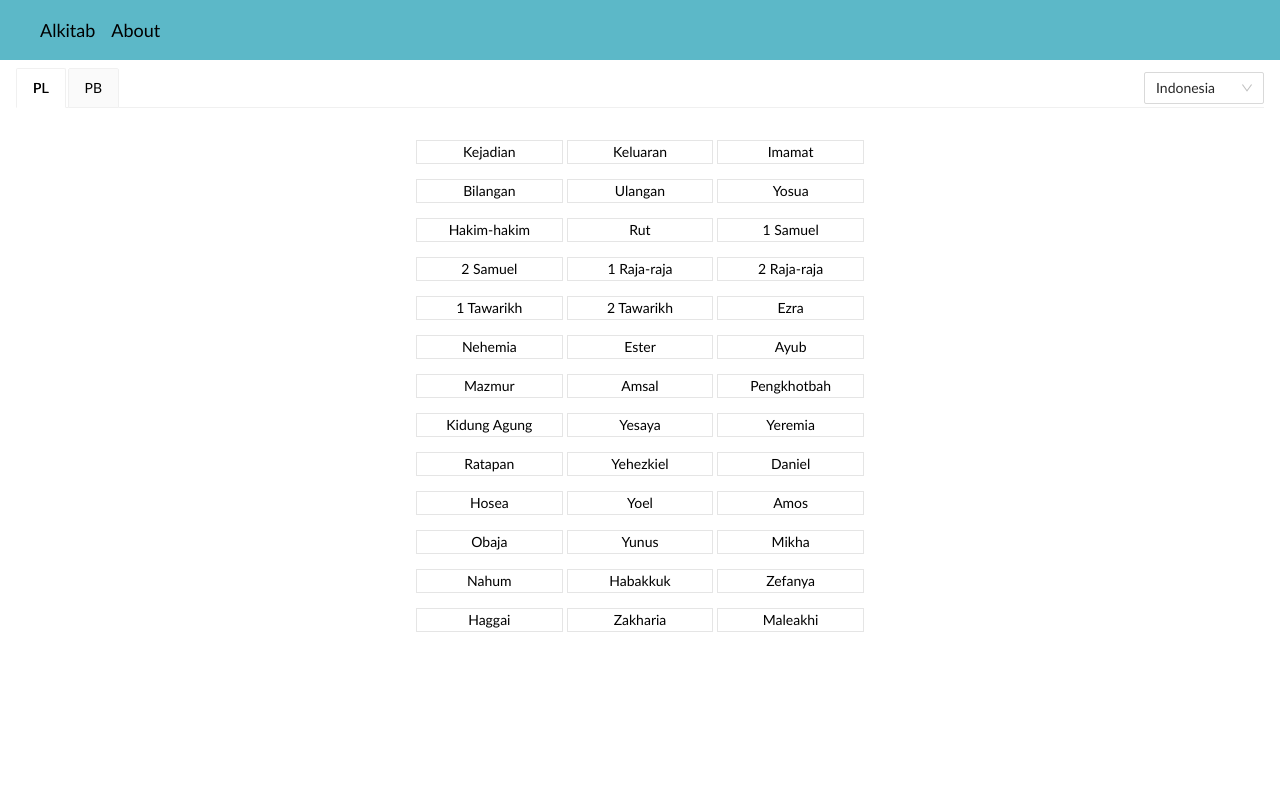
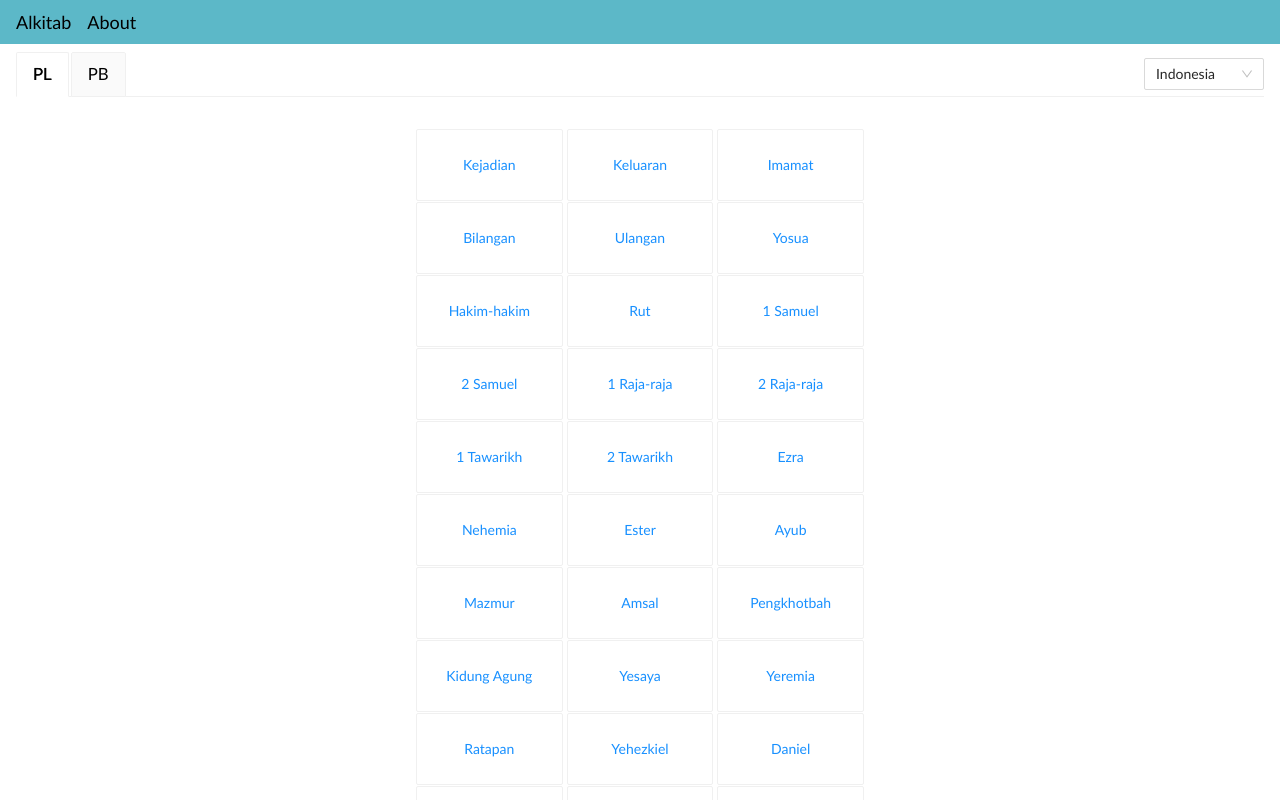
Before and after one commit to ericksih/alkitab, a React (Create React App) app: page / in a window 1280 px wide. Shown: the top 800 px of the page. Built offline with nearby package versions, Linux system fonts and the light colour scheme.

Commit message:
card display book

```diff
--- a/src/App.css
+++ b/src/App.css
@@ -12,7 +12,7 @@
 .nav-wrapper {
     display: flex;
     align-items: center;
-    padding: 0.5rem 2rem;
+    padding-left: 0.5rem;
     background-color: rgb(92, 184, 200);
 }
 
--- a/src/pages/Home.js
+++ b/src/pages/Home.js
@@ -2,7 +2,7 @@ import React, { Fragment, useState } from 'react';
 import { dataBook } from '../utils';
 import { Link } from 'react-router-dom';
 
-import { Tabs, Select, Row, Col, Tooltip } from 'antd';
+import { Tabs, Select, Row, Col, Tooltip, Card } from 'antd';
 
 const { Option } = Select;
 const { TabPane } = Tabs;
@@ -65,6 +65,7 @@ const Home = () => {
                 <span
                   style={{
                     color: '#000',
+                    fontSize: '1.2em',
                   }}
                 >
                   PL
@@ -78,9 +79,10 @@ const Home = () => {
           <Row gutter={[4, 1]}>
             {dataBook.slice(0, 39).map((item, index) => (
               <Col span={8} key={index}>
-                <Link to={`/${version}/${item.slug}`} className='tab-pane-link'>
-                  <p>{item.judul}</p>
-                </Link>
+                <Card to={`/${version}/${item.slug}`} className='tab-pane-link'>
+                  {/* <p>{item.judul}</p> */}
+                  <Link to={`/${version}/${item.slug}`}> {item.judul} </Link>
+                </Card>
               </Col>
             ))}
           </Row>
@@ -93,6 +95,7 @@ const Home = () => {
                 <span
                   style={{
                     color: '#000',
+                    fontSize: '1.2em',
                   }}
                 >
                   PB
```
